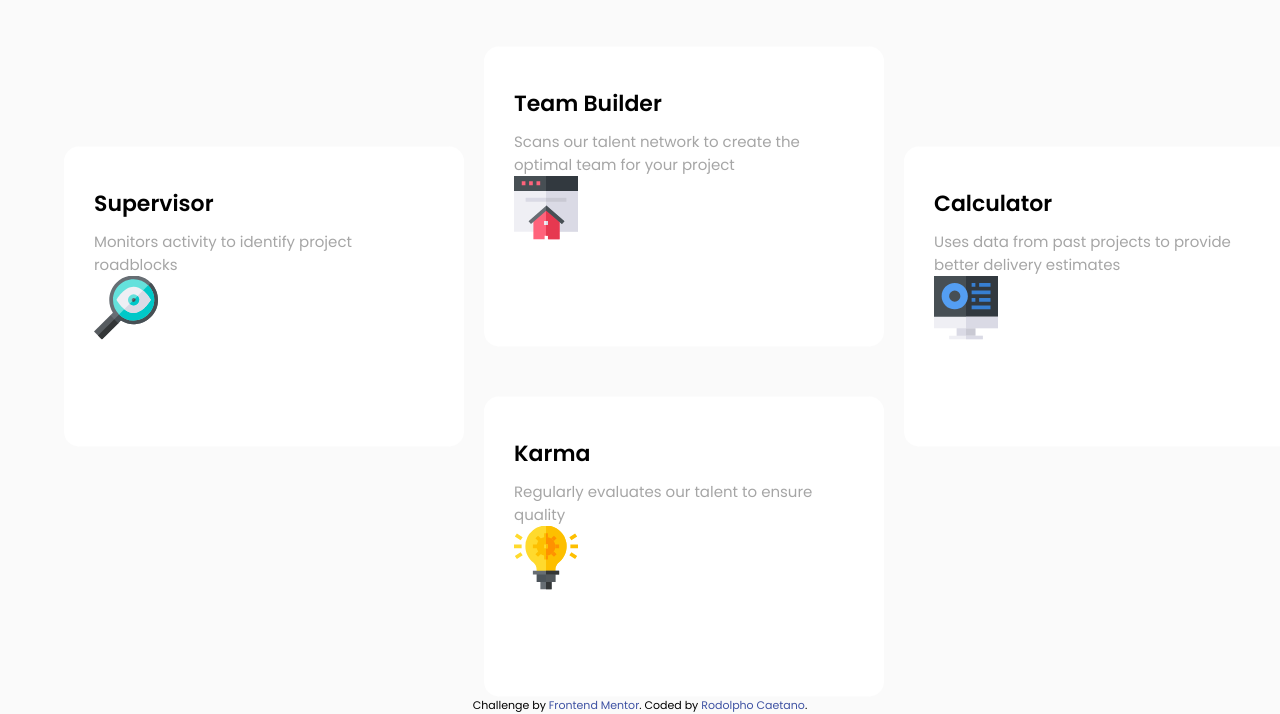
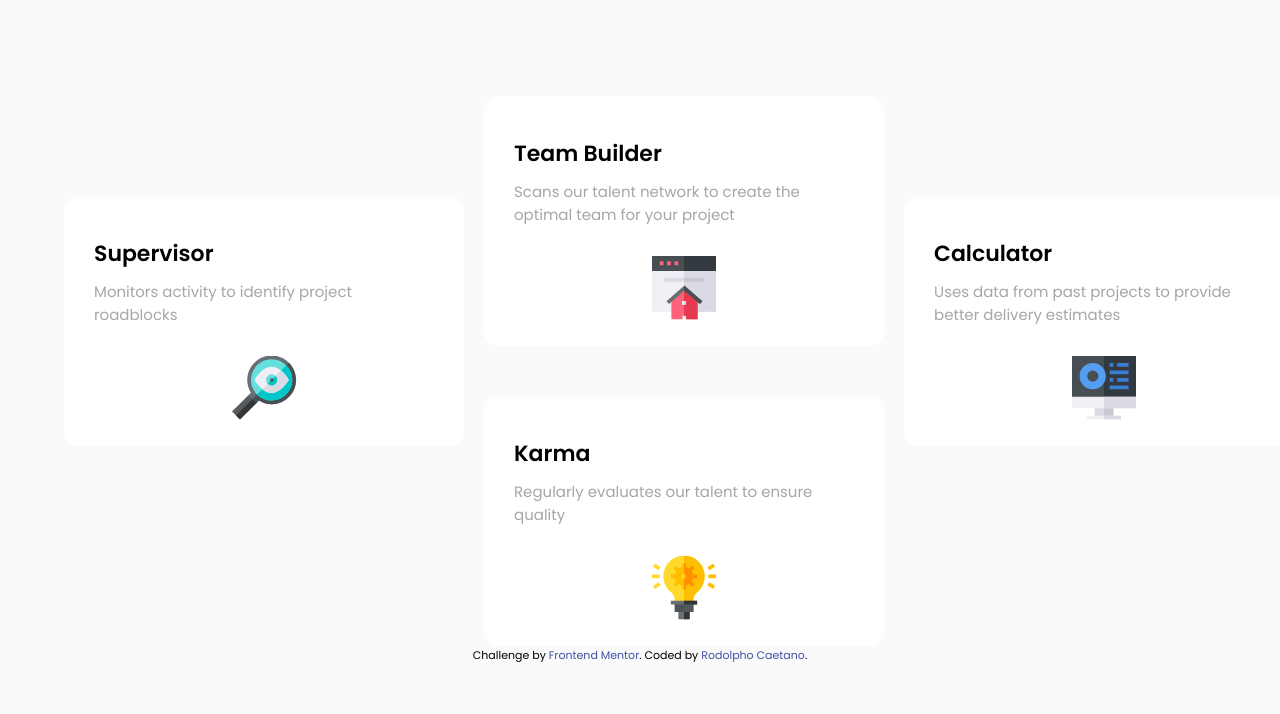
Before and after one commit to Rod94/four-card-design, a plain HTML site: page index.html in a window 1280 px wide. Shown: the part 166-880 px from the top of the page. After the commit the page ends 830 px from the top, so only its background shows below. Drawn offline with Linux system fonts and the light colour scheme.

Commit message:
colocando imagem no centro

```diff
--- a/css/cards-text.css
+++ b/css/cards-text.css
@@ -11,7 +11,7 @@
 .card {
   width: 400px;
   background-color: #FFFFFF;
-  height: 300px;
+  height: 250px;
   border-radius: 15px;
   padding: 40px 30px 40px;
   font-size: 15px;
@@ -24,6 +24,12 @@
 
 .card > .subtitle-card {
   opacity: 35%;
+}
+
+.image {
+  display: block;
+  margin: 0 auto;
+  padding-top: 30px;
 }
 
 .-calc {
--- a/index.html
+++ b/index.html
@@ -26,22 +26,22 @@
       <article class="card -super">
         <h1 class="title-card">Supervisor</h1>
         <p class="subtitle-card">Monitors activity to identify project roadblocks</p>
-        <img src="images/icon-supervisor.svg" alt="supervisor">
+        <img class="image" src="images/icon-supervisor.svg" alt="supervisor">
       </article>
       <article class="card -team">
         <h1 class="title-card">Team Builder</h1>
         <p class="subtitle-card">Scans our talent network to create the optimal team for your project</p>
-        <img src="images/icon-team-builder.svg" alt="team builder">
+        <img class="image" src="images/icon-team-builder.svg" alt="team builder">
       </article>
       <article class="card -karma">
         <h1 class="title-card">Karma</h1>
         <p class="subtitle-card">Regularly evaluates our talent to ensure quality</p>
-        <img src="images/icon-karma.svg" alt="karma">
+        <img class="image" src="images/icon-karma.svg" alt="karma">
       </article>
       <article class="card -calc">
         <h1 class="title-card">Calculator</h1>
         <p class="subtitle-card">Uses data from past projects to provide better delivery estimates</p>
-        <img src="images/icon-calculator.svg" alt="calculator">
+        <img class="image" src="images/icon-calculator.svg" alt="calculator">
       </article>
     </section>
     <footer>
```
